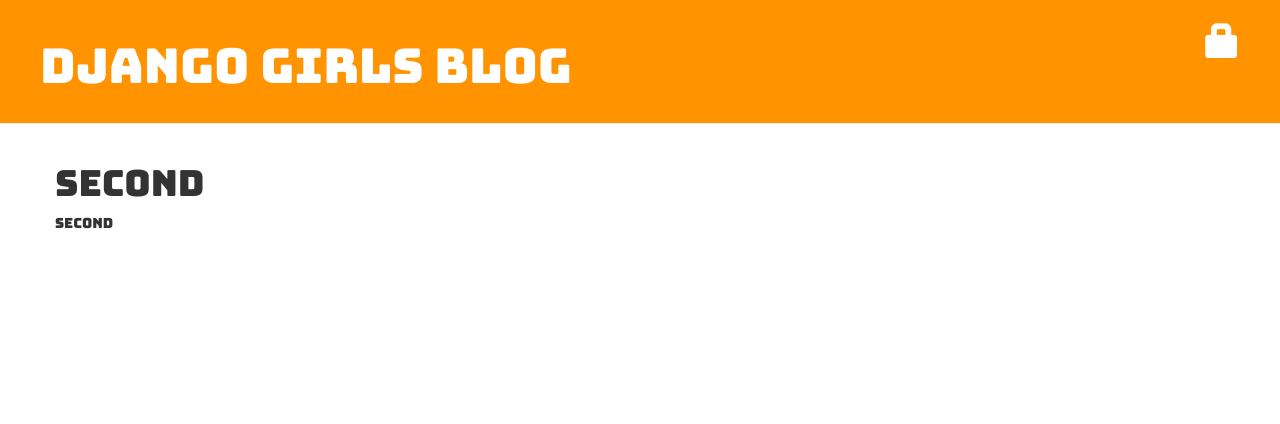
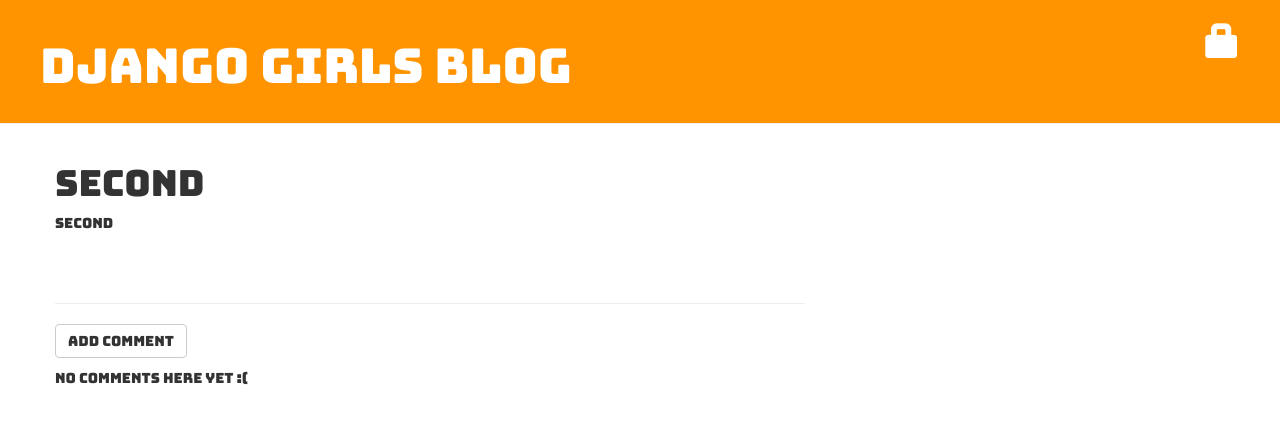
Before and after one commit to greenfrog82/BlogTutorial, a Django app: page /post/1/ in a window 1280 px wide. Shown: the top 424 px of the page. Run offline with Django 3.2, Linux system fonts and the light colour scheme; data comes from the database, SQL or seed files in the repository; both versions use the stored data as it was after the commit; some libraries are stand-ins or nearby versions; some web fonts are replaced.

Commit message:
Homework: create comment model

```diff
--- a/blog/admin.py
+++ b/blog/admin.py
@@ -1,4 +1,5 @@
 from django.contrib import admin
-from .models import Post
+from .models import Post, Comment
 
 admin.site.register(Post)
+admin.site.register(Comment)
--- a/blog/models.py
+++ b/blog/models.py
@@ -15,7 +15,25 @@ class Post(models.Model):
         self.published_date = timezone.now()
         self.save()
 
+    def approved_comments(self):
+        return self.comments.filter(approved_comment=True)
+
     # 이게 html 템플릿에서 {{ }}에 Post객체를 감싸서 전달하면 호출되는 부분
     def __str__(self):
         # return self.title
         return 'title : %s\ncreated_date : %s\npublished_date : %s\n' % (self.title, self.created_date, self.published_date)
+
+
+class Comment(models.Model):
+    post = models.ForeignKey('blog.Post', related_name='comments')
+    author = models.CharField(max_length=200)
+    text = models.TextField()
+    created_date = models.DateTimeField(default=timezone.now)
+    approved_comment = models.BooleanField(default=False)
+
+    def approve(self):
+        self.approved_comment = True
+        self.save()
+
+    def __str__(self):
+        return self.text
--- a/blog/static/css/blog.css
+++ b/blog/static/css/blog.css
@@ -58,3 +58,7 @@ h1, h2, h3, h4 {
 .post h1 a, .post h1 a:visited {
     color: #000000;
 }
+
+.comment {
+    margin: 20px 0px 20px 20px;
+}
--- a/blog/urls.py
+++ b/blog/urls.py
@@ -8,6 +8,9 @@ urlpatterns = [
     url(r'^post/(?P<pk>[0-9]+)/edit/$', views.post_edit, name='post_edit'),
     url(r'^post/(?P<pk>[0-9]+)/publish/$', views.post_publish, name='post_publish'),
     url(r'^post/(?P<pk>\d+)/remove/$', views.post_remove, name='post_remove'),
+    url(r'^post/(?P<pk>\d+)/comment/$', views.add_comment_to_post, name='add_comment_to_post'),
+    url(r'^comment/(?P<pk>\d+)/approve/$', views.comment_approve, name='comment_approve'),
+    url(r'^comment/(?P<pk>\d+)/remove/$', views.comment_remove, name='comment_remove'),
     url(r'^post/new/$', views.post_new, name='post_new'),
     url(r'^drafts/$', views.post_draft_list, name='post_draft_list'),
 ]
--- a/blog/views.py
+++ b/blog/views.py
@@ -2,8 +2,8 @@ from django.shortcuts import render, get_object_or_404
 from django.shortcuts import redirect
 from django.utils import timezone
 from django.contrib.auth.decorators import login_required
-from .models import Post
-from .forms import PostForm
+from .models import Post, Comment
+from .forms import PostForm, CommentForm
 import logging
 
 
@@ -77,3 +77,31 @@ def post_remove(request, pk):
     post = get_object_or_404(Post, pk=pk)
     post.delete()
     return redirect('post_list')
+
+
+def add_comment_to_post(request, pk):
+    post = get_object_or_404(Post, pk=pk)
+    if request.method == "POST":
+        form = CommentForm(request.POST)
+        if form.is_valid():
+            comment = form.save(commit=False)
+            comment.post = post
+            comment.save()
+            return redirect('post_detail', pk=post.pk)
+    else:
+        form = CommentForm()
+    return render(request, 'blog/add_comment_to_post.html', {'form': form})
+
+
+@login_required
+def comment_approve(request, pk):
+    comment = get_object_or_404(Comment, pk=pk)
+    comment.approve()
+    return redirect('post_detail', pk=comment.post.pk)
+
+@login_required
+def comment_remove(request, pk):
+    comment = get_object_or_404(Comment, pk=pk)
+    post_pk = comment.post.pk
+    comment.delete()
+    return redirect('post_detail', pk=post_pk)
--- a/templates/blog/post_detail.html
+++ b/templates/blog/post_detail.html
@@ -16,4 +16,22 @@
         <h1>{{ post.title }}</h1>
         <p>{{ post.text|linebreaksbr }}</p>
     </div>
+
+    <hr>
+    <p><a class="btn btn-default" href="{% url 'add_comment_to_post' pk=post.pk %}">Add comment</a></p>
+    {% for comment in post.comments.all %}
+        <div class="comment">
+            <div class="date">
+                {{ comment.created_date }}
+                {% if not comment.approved_comment %}
+                    <a class="btn btn-default" href="{% url 'comment_remove' pk=comment.pk %}"><span class="glyphicon glyphicon-remove"></span></a>
+                    <a class="btn btn-default" href="{% url 'comment_approve' pk=comment.pk %}"><span class="glyphicon glyphicon-ok"></span></a>
+                {% endif %}
+            </div>
+            <strong>{{ comment.author }}</strong>
+            <p>{{ comment.text|linebreaks }}</p>
+        </div>
+    {% empty %}
+        <p>No comments here yet :(</p>
+    {% endfor %}
 {% endblock %}
```
Also changed, not shown: blog/forms.py (+7 -1 lines), templates/blog/add_comment_to_post.html (added, +9 -0 lines), templates/blog/post_list.html (+1 -13 lines), blog/migrations/0002_comment.py (added), db.sqlite3.
